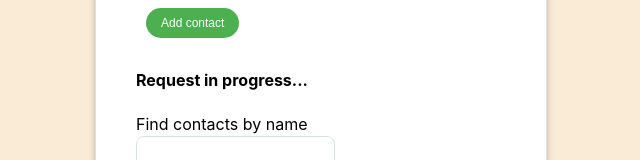
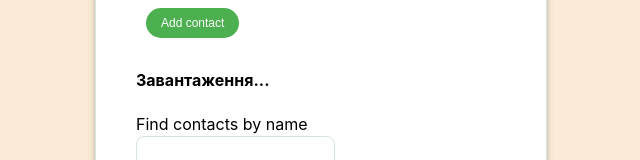
Before and after one commit to YaroslavaSenko/goit-react-hw-07-phonebook, a React (Create React App) app: page / in a window 1280 px wide. Shown: the part 291-451 px from the top of the page, without its empty margins (319-959 px from the left). Built offline with nearby package versions, Linux system fonts and the light colour scheme; no server answers.

Commit message:
Update App.jsx

```diff
--- a/src/components/App.jsx
+++ b/src/components/App.jsx
@@ -22,7 +22,7 @@ export const App = () => {
   return (
     <Contacts>
       <ContactForm />
-      {isLoading && !error && <b>Request in progress...</b>}
+      {isLoading && !error && <b>Завантаження...</b>}
       <Filter />
       <ContactList />
     </Contacts>
```
